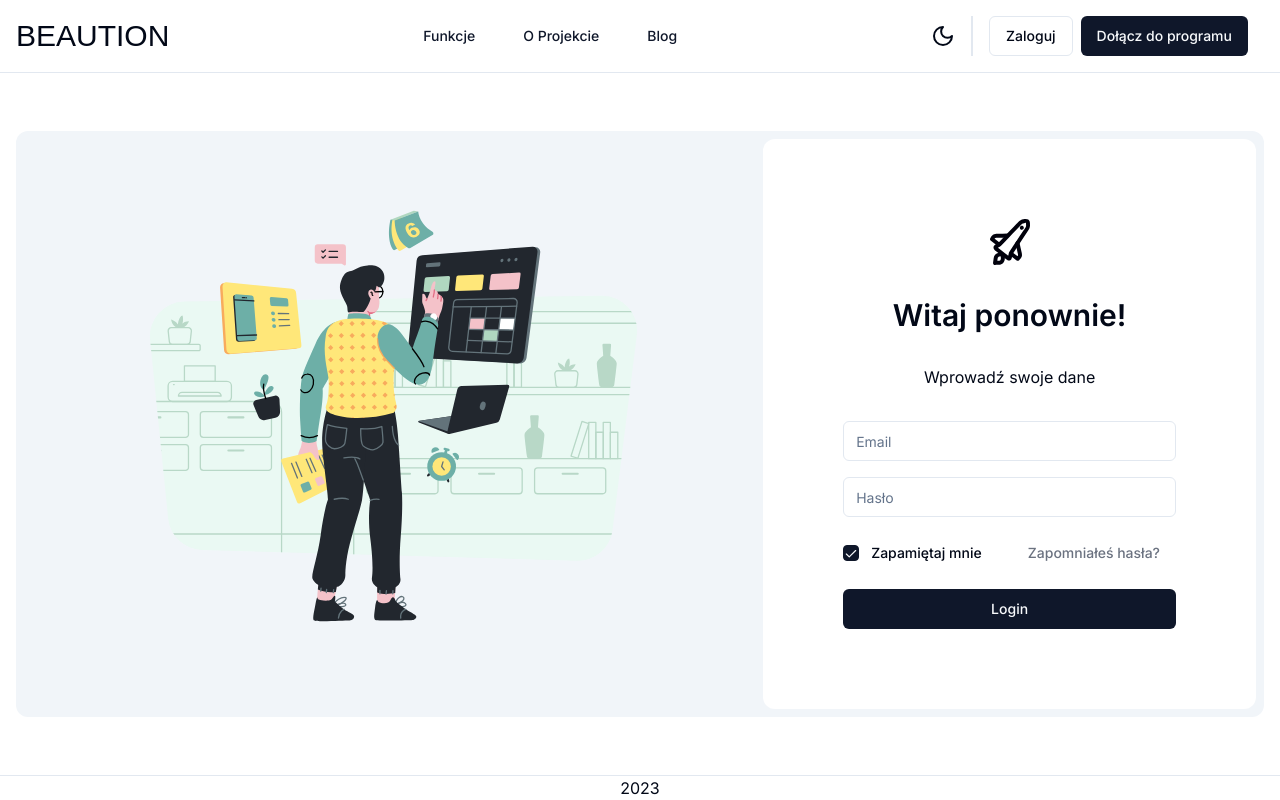
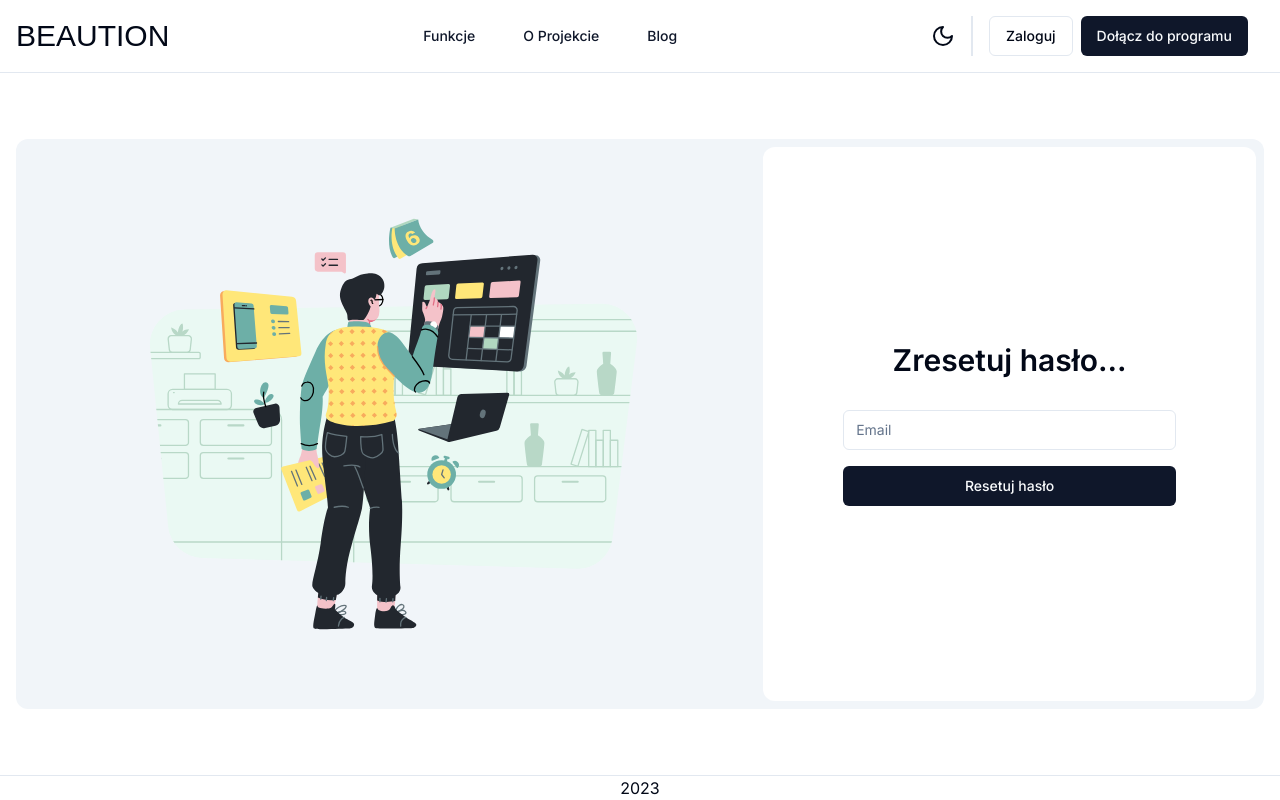
Before and after one commit to PawelNackiewicz/beaution-web, a Next.js app: page /login in a window 1280 px wide. Both pictures are taken after a click on the button "Zapomniałeś hasła?". Built offline with nearby package versions, Linux system fonts and the light colour scheme; a web font is replaced by a local one.

Commit message:
add setMode

```diff
--- a/src/app/login/components/LoginForm.tsx
+++ b/src/app/login/components/LoginForm.tsx
@@ -33,7 +33,9 @@ const FormSchema = z.object({
 	rememberMe: z.boolean().optional(),
 });
 
-export function LoginForm() {
+type LoginFormProps = { onForgotPasswordClick: () => void };
+
+export function LoginForm({ onForgotPasswordClick }: LoginFormProps) {
 	const [isLoading, setIsLoading] = useState(false);
 	const { toast } = useToast();
 	const { setUser } = useAuth();
@@ -109,7 +111,7 @@ export function LoginForm() {
 							</FormItem>
 						)}
 					/>
-					<Button type="button" variant="link">
+					<Button type="button" variant="link" onClick={onForgotPasswordClick}>
 						<p className="text-gray-500 hover:text-black hover:dark:text-white">
 							Zapomniałeś hasła?
 						</p>
--- a/src/app/login/components/ResetPasswordForm.tsx
+++ b/src/app/login/components/ResetPasswordForm.tsx
@@ -7,7 +7,7 @@ import {
 	FormField,
 	FormItem,
 	FormMessage,
-    useToast
+	useToast,
 } from "@/components/organisms";
 import { zodResolver } from "@hookform/resolvers/zod";
 import { useState } from "react";
@@ -26,8 +26,7 @@ const FormSchema = z.object({
 		}),
 });
 
-
-type ResetPasswordFormProps = {}
+type ResetPasswordFormProps = {};
 
 export const ResetPasswordForm = () => {
 	const [isLoading, setIsLoading] = useState(false);
@@ -38,7 +37,6 @@ export const ResetPasswordForm = () => {
 			email: "",
 		},
 	});
-
 
 	async function onSubmit(data: z.infer<typeof FormSchema>) {
 		setIsLoading(true);
@@ -75,7 +73,8 @@ export const ResetPasswordForm = () => {
 						</FormItem>
 					)}
 				/>
-				<Button type="submit">Login</Button>
+				<Button type="submit">Resetuj hasło</Button>
 			</form>
 		</Form>
+	);
 };
--- a/src/app/login/page.tsx
+++ b/src/app/login/page.tsx
@@ -1,17 +1,29 @@
+"use client";
 import Image from "next/image";
+import { useState } from "react";
 import { LoginForm } from "./components/LoginForm";
+import { ResetPasswordForm } from "./components/ResetPasswordForm";
 
 export default function LoginPage() {
+	const [mode, setMode] = useState<"login" | "resetPassword">("login");
+
 	return (
 		<div className="flex h-full w-full max-w-7xl items-center p-4">
 			<div className="grid grid-cols-1 rounded-xl bg-slate-100 p-2 dark:bg-gray-700 md:grid-cols-5">
 				<Image src="/login.svg" alt="logo" width={800} height={800} className="col-span-3 " />
-				<div className="col-span-2 flex flex-col items-center justify-center gap-8 rounded-xl bg-white p-2 dark:bg-black md:p-20">
-					<Image src="/rocket.svg" alt="rocket" width={40} height={40} />
-					<p className="text-3xl font-semibold">Witaj ponownie!</p>
-					<p className="">Wprowadź swoje dane</p>
-					<LoginForm />
-				</div>
+				{mode === "resetPassword" ? (
+					<div className="col-span-2 flex flex-col items-center justify-center gap-8 rounded-xl bg-white p-2 dark:bg-black md:p-20">
+						<p className="text-3xl font-semibold">Zresetuj hasło...</p>
+						<ResetPasswordForm />
+					</div>
+				) : (
+					<div className="col-span-2 flex flex-col items-center justify-center gap-8 rounded-xl bg-white p-2 dark:bg-black md:p-20">
+						<Image src="/rocket.svg" alt="rocket" width={40} height={40} />
+						<p className="text-3xl font-semibold">Witaj ponownie!</p>
+						<p className="">Wprowadź swoje dane</p>
+						<LoginForm onForgotPasswordClick={() => setMode("resetPassword")} />
+					</div>
+				)}
 			</div>
 		</div>
 	);
```
Lines whose indentation alone changed are shown as unchanged.
